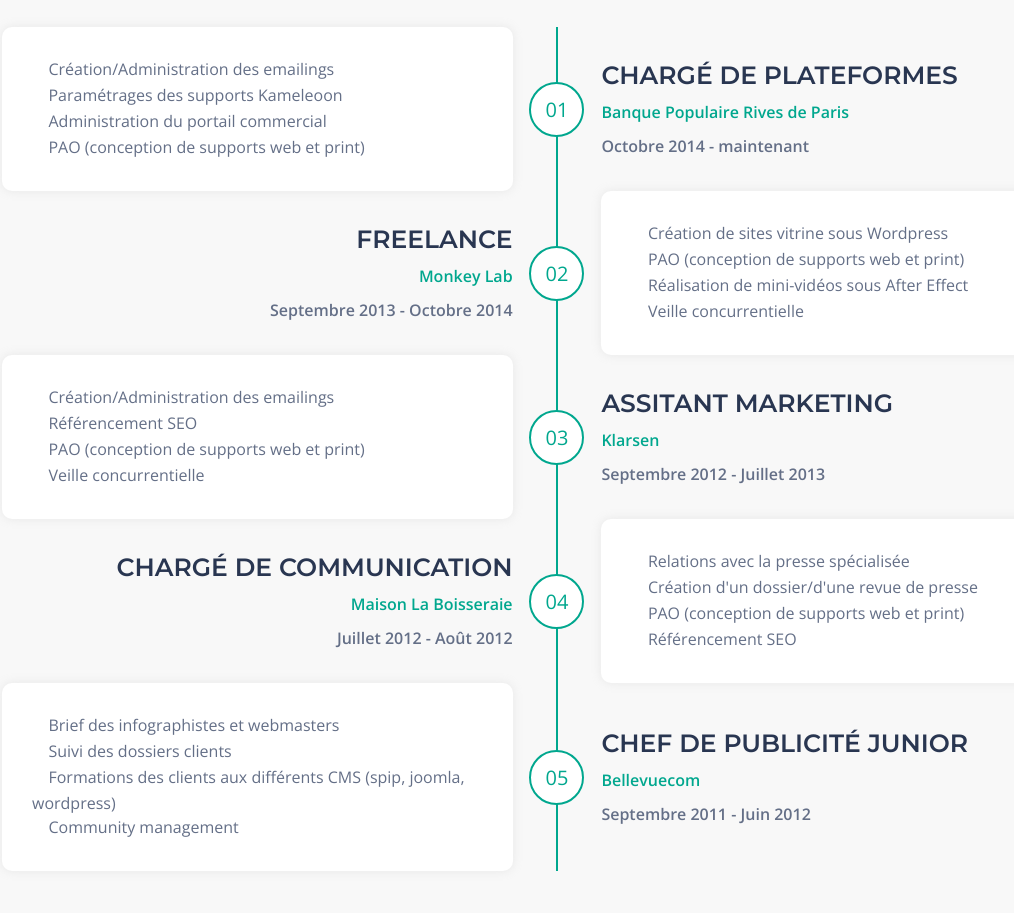
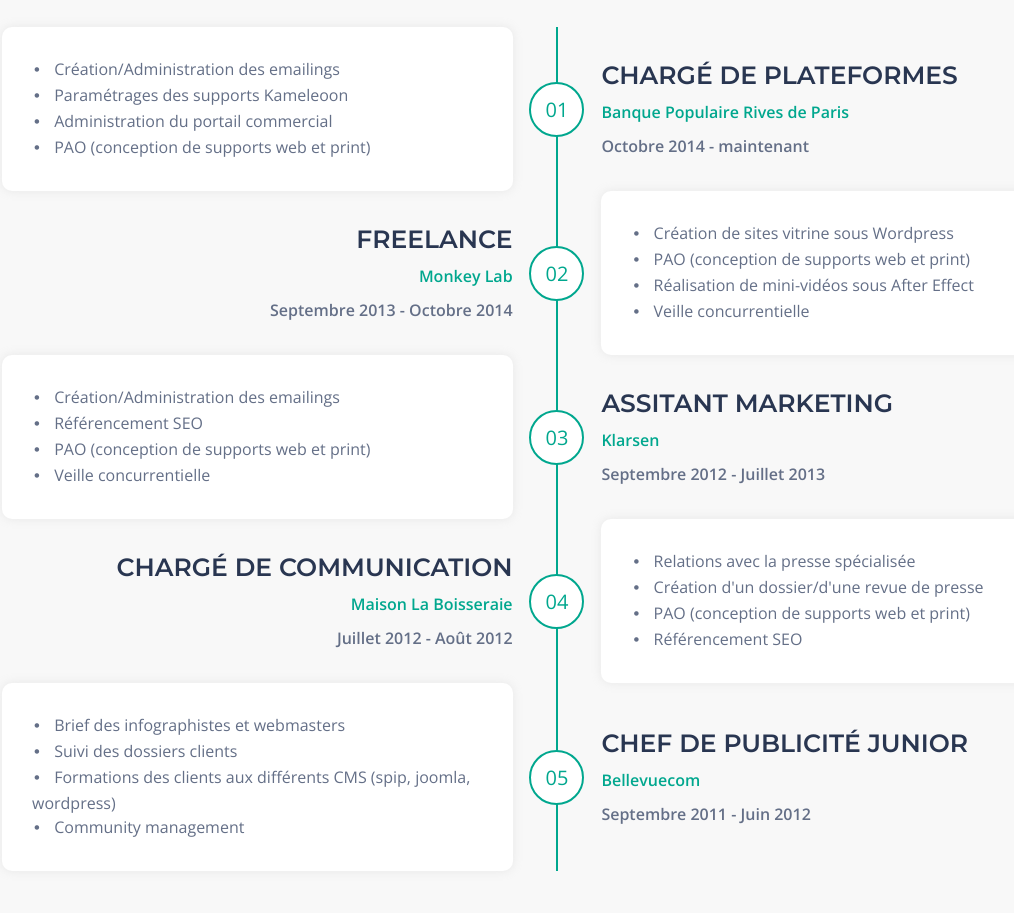
Before and after one commit to Dionisf/CV, a plain HTML site: page index.html in a window 1280 px wide. Shown: the part 1917-2830 px from the top of the page, without its empty margins (83-1097 px from the left). Drawn offline with nearby package versions, Linux system fonts and the light colour scheme.

Commit message:
CV Dionis F

```diff
--- a/index.html
+++ b/index.html
@@ -243,10 +243,10 @@
                             </div>
                             <div class="experience_content order-first">
                                 <p>
-<font style="font-family: Baskerville, 'Palatino Linotype', Palatino, 'Century Schoolbook L', 'Times New Roman', 'serif'"></font>&nbsp;&nbsp;&nbsp;Création/Administration des emailings<br>
-<font style="font-family: Baskerville, 'Palatino Linotype', Palatino, 'Century Schoolbook L', 'Times New Roman', 'serif'"></font>&nbsp;&nbsp;&nbsp;Paramétrages des supports Kameleoon<br>
-<font style="font-family: Baskerville, 'Palatino Linotype', Palatino, 'Century Schoolbook L', 'Times New Roman', 'serif'"></font>&nbsp;&nbsp;&nbsp;Administration du portail commercial<br>
-<font style="font-family: Baskerville, 'Palatino Linotype', Palatino, 'Century Schoolbook L', 'Times New Roman', 'serif'"></font>&nbsp;&nbsp;&nbsp;PAO (conception de supports web et print)</p>
+<font style="font-family: Baskerville, 'Palatino Linotype', Palatino, 'Century Schoolbook L', 'Times New Roman', 'serif'">•</font>&nbsp;&nbsp;&nbsp;Création/Administration des emailings<br>
+<font style="font-family: Baskerville, 'Palatino Linotype', Palatino, 'Century Schoolbook L', 'Times New Roman', 'serif'">•</font>&nbsp;&nbsp;&nbsp;Paramétrages des supports Kameleoon<br>
+<font style="font-family: Baskerville, 'Palatino Linotype', Palatino, 'Century Schoolbook L', 'Times New Roman', 'serif'">•</font>&nbsp;&nbsp;&nbsp;Administration du portail commercial<br>
+<font style="font-family: Baskerville, 'Palatino Linotype', Palatino, 'Century Schoolbook L', 'Times New Roman', 'serif'">•</font>&nbsp;&nbsp;&nbsp;PAO (conception de supports web et print)</p>
                             </div>
                         </div> <!-- single experience -->
                     </div>
@@ -264,10 +264,10 @@
                             </div>
                             <div class="experience_content">
                                 <p>
-								<font style="font-family: Baskerville, 'Palatino Linotype', Palatino, 'Century Schoolbook L', 'Times New Roman', 'serif'"></font>&nbsp;&nbsp;&nbsp;Création de sites vitrine sous Wordpress<br>
-<font style="font-family: Baskerville, 'Palatino Linotype', Palatino, 'Century Schoolbook L', 'Times New Roman', 'serif'"></font>&nbsp;&nbsp;&nbsp;PAO (conception de supports web et print)<br>
-<font style="font-family: Baskerville, 'Palatino Linotype', Palatino, 'Century Schoolbook L', 'Times New Roman', 'serif'"></font>&nbsp;&nbsp;&nbsp;Réalisation de mini-vidéos sous After Effect<br>
-<font style="font-family: Baskerville, 'Palatino Linotype', Palatino, 'Century Schoolbook L', 'Times New Roman', 'serif'"></font>&nbsp;&nbsp;&nbsp;Veille concurrentielle</p>
+								<font style="font-family: Baskerville, 'Palatino Linotype', Palatino, 'Century Schoolbook L', 'Times New Roman', 'serif'">•</font>&nbsp;&nbsp;&nbsp;Création de sites vitrine sous Wordpress<br>
+<font style="font-family: Baskerville, 'Palatino Linotype', Palatino, 'Century Schoolbook L', 'Times New Roman', 'serif'">•</font>&nbsp;&nbsp;&nbsp;PAO (conception de supports web et print)<br>
+<font style="font-family: Baskerville, 'Palatino Linotype', Palatino, 'Century Schoolbook L', 'Times New Roman', 'serif'">•</font>&nbsp;&nbsp;&nbsp;Réalisation de mini-vidéos sous After Effect<br>
+<font style="font-family: Baskerville, 'Palatino Linotype', Palatino, 'Century Schoolbook L', 'Times New Roman', 'serif'">•</font>&nbsp;&nbsp;&nbsp;Veille concurrentielle</p>
                             </div>
                         </div> <!-- single experience -->
                     </div>
@@ -284,10 +284,10 @@
                                 <span>03</span>
                             </div>
                             <div class="experience_content order-first">
-                                <p><font style="font-family: Baskerville, 'Palatino Linotype', Palatino, 'Century Schoolbook L', 'Times New Roman', 'serif'"></font>&nbsp;&nbsp;&nbsp;Création/Administration des emailings</font><br>
-<font style="font-family: Baskerville, 'Palatino Linotype', Palatino, 'Century Schoolbook L', 'Times New Roman', 'serif'"></font>&nbsp;&nbsp;&nbsp;Référencement SEO<br>
-<font style="font-family: Baskerville, 'Palatino Linotype', Palatino, 'Century Schoolbook L', 'Times New Roman', 'serif'"></font>&nbsp;&nbsp;&nbsp;PAO (conception de supports web et print)<br>
-<font style="font-family: Baskerville, 'Palatino Linotype', Palatino, 'Century Schoolbook L', 'Times New Roman', 'serif'"></font>&nbsp;&nbsp;&nbsp;Veille concurrentielle </p>
+                                <p><font style="font-family: Baskerville, 'Palatino Linotype', Palatino, 'Century Schoolbook L', 'Times New Roman', 'serif'">•</font>&nbsp;&nbsp;&nbsp;Création/Administration des emailings</font><br>
+<font style="font-family: Baskerville, 'Palatino Linotype', Palatino, 'Century Schoolbook L', 'Times New Roman', 'serif'">•</font>&nbsp;&nbsp;&nbsp;Référencement SEO<br>
+<font style="font-family: Baskerville, 'Palatino Linotype', Palatino, 'Century Schoolbook L', 'Times New Roman', 'serif'">•</font>&nbsp;&nbsp;&nbsp;PAO (conception de supports web et print)<br>
+<font style="font-family: Baskerville, 'Palatino Linotype', Palatino, 'Century Schoolbook L', 'Times New Roman', 'serif'">•</font>&nbsp;&nbsp;&nbsp;Veille concurrentielle </p>
                             </div>
                         </div> <!-- single experience -->
                     </div>
@@ -305,10 +305,10 @@
                             </div>
                             <div class="experience_content">
                                 <p>
-								<font style="font-family: Baskerville, 'Palatino Linotype', Palatino, 'Century Schoolbook L', 'Times New Roman', 'serif'"></font>&nbsp;&nbsp;&nbsp;Relations avec la presse spécialisée<br>
-<font style="font-family: Baskerville, 'Palatino Linotype', Palatino, 'Century Schoolbook L', 'Times New Roman', 'serif'"></font>&nbsp;&nbsp;&nbsp;Création d'un dossier/d'une revue de presse<br>
-<font style="font-family: Baskerville, 'Palatino Linotype', Palatino, 'Century Schoolbook L', 'Times New Roman', 'serif'"></font>&nbsp;&nbsp;&nbsp;PAO (conception de supports web et print)<br>
-<font style="font-family: Baskerville, 'Palatino Linotype', Palatino, 'Century Schoolbook L', 'Times New Roman', 'serif'"></font>&nbsp;&nbsp;&nbsp;Référencement SEO</p>
+								<font style="font-family: Baskerville, 'Palatino Linotype', Palatino, 'Century Schoolbook L', 'Times New Roman', 'serif'">•</font>&nbsp;&nbsp;&nbsp;Relations avec la presse spécialisée<br>
+<font style="font-family: Baskerville, 'Palatino Linotype', Palatino, 'Century Schoolbook L', 'Times New Roman', 'serif'">•</font>&nbsp;&nbsp;&nbsp;Création d'un dossier/d'une revue de presse<br>
+<font style="font-family: Baskerville, 'Palatino Linotype', Palatino, 'Century Schoolbook L', 'Times New Roman', 'serif'">•</font>&nbsp;&nbsp;&nbsp;PAO (conception de supports web et print)<br>
+<font style="font-family: Baskerville, 'Palatino Linotype', Palatino, 'Century Schoolbook L', 'Times New Roman', 'serif'">•</font>&nbsp;&nbsp;&nbsp;Référencement SEO</p>
                             </div>
                         </div> <!-- single experience -->
                     </div>
@@ -325,10 +325,10 @@
                                 <span>05</span>
                             </div>
                             <div class="experience_content order-first">
-                                <p><font style="font-family: Baskerville, 'Palatino Linotype', Palatino, 'Century Schoolbook L', 'Times New Roman', 'serif'"></font>&nbsp;&nbsp;&nbsp;Brief des infographistes et webmasters<br>
-<font style="font-family: Baskerville, 'Palatino Linotype', Palatino, 'Century Schoolbook L', 'Times New Roman', 'serif'"></font>&nbsp;&nbsp;&nbsp;Suivi des dossiers clients<br>
-<font style="font-family: Baskerville, 'Palatino Linotype', Palatino, 'Century Schoolbook L', 'Times New Roman', 'serif'"></font>&nbsp;&nbsp;&nbsp;Formations des clients aux différents CMS (spip, joomla, wordpress)<br>
-<font style="font-family: Baskerville, 'Palatino Linotype', Palatino, 'Century Schoolbook L', 'Times New Roman', 'serif'"></font>&nbsp;&nbsp;&nbsp;Community management</p>
+                                <p><font style="font-family: Baskerville, 'Palatino Linotype', Palatino, 'Century Schoolbook L', 'Times New Roman', 'serif'">•</font>&nbsp;&nbsp;&nbsp;Brief des infographistes et webmasters<br>
+<font style="font-family: Baskerville, 'Palatino Linotype', Palatino, 'Century Schoolbook L', 'Times New Roman', 'serif'">•</font>&nbsp;&nbsp;&nbsp;Suivi des dossiers clients<br>
+<font style="font-family: Baskerville, 'Palatino Linotype', Palatino, 'Century Schoolbook L', 'Times New Roman', 'serif'">•</font>&nbsp;&nbsp;&nbsp;Formations des clients aux différents CMS (spip, joomla, wordpress)<br>
+<font style="font-family: Baskerville, 'Palatino Linotype', Palatino, 'Century Schoolbook L', 'Times New Roman', 'serif'">•</font>&nbsp;&nbsp;&nbsp;Community management</p>
                             </div>
                         </div> <!-- single experience -->
                     </div>
```
